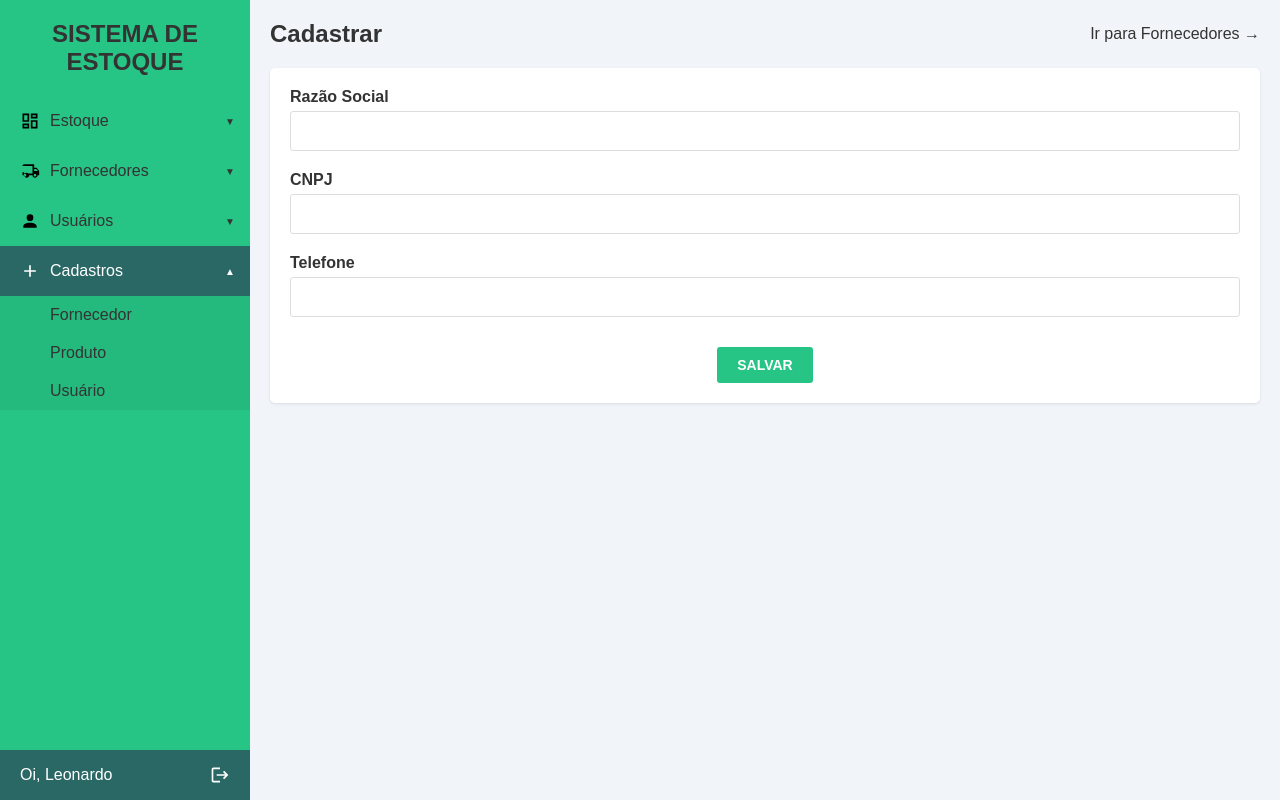
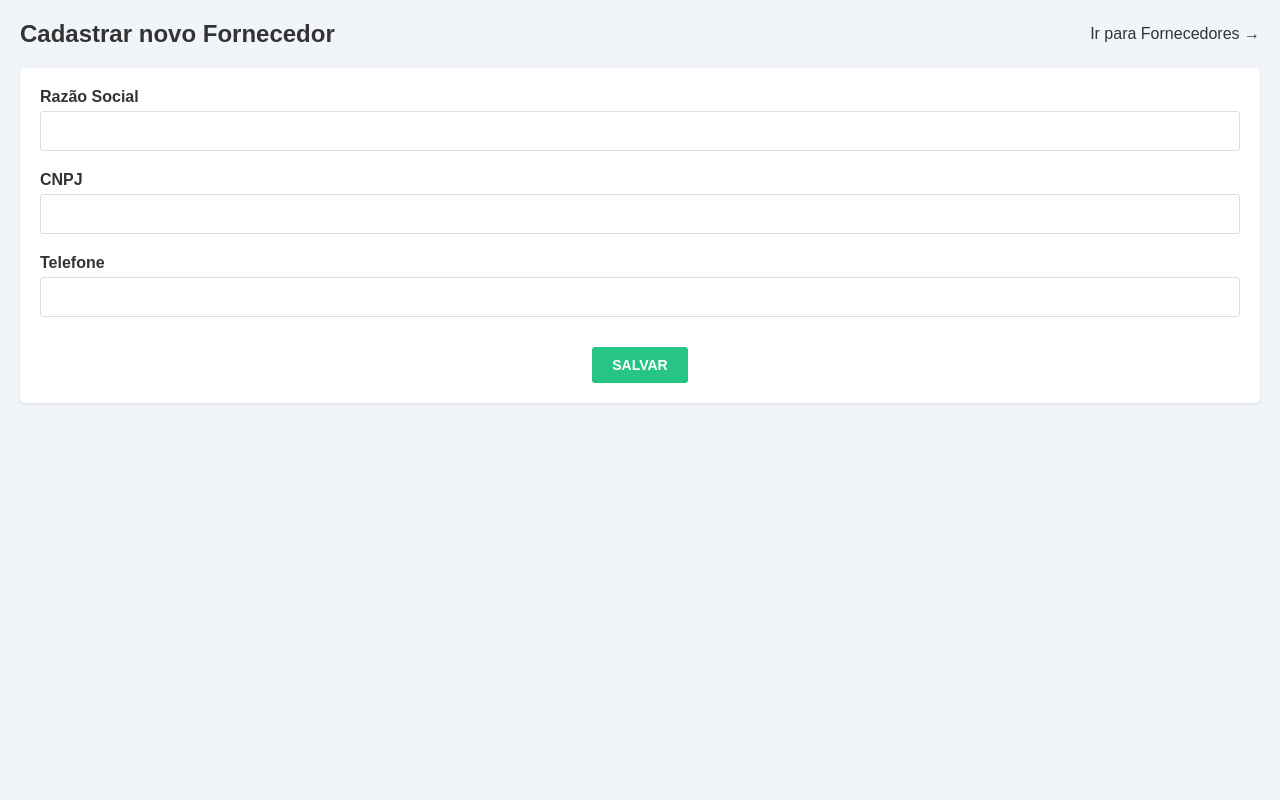
Before and after one commit to WelaineDantas/sistema_mercado, a plain HTML site: page cadastro-fornecedor.html in a window 1280 px wide. Drawn offline with Linux system fonts and the light colour scheme.

```diff
--- a/cadastro.html
+++ b/cadastro-fornecedor.html
@@ -9,46 +9,11 @@
 <script src="script.js"></script>
 <body>
     <div class="container">
-        <div class="sidebar">
-            <div class="sidebar-header">
-                <h2>SISTEMA DE<br>ESTOQUE</h2>
-            </div>
-            <nav class="sidebar-nav">
-                <div class="sidebar-item">
-                    <div class="sidebar-icon icon-estoque"></div>
-                    <span>Estoque</span>
-                    <span class="dropdown-icon">▼</span>
-                </div>
-                <div class="sidebar-item">
-                    <div class="sidebar-icon icon-fornecedores"></div>
-                    <span>Fornecedores</span>
-                    <span class="dropdown-icon">▼</span>
-                </div>
-                <div class="sidebar-item">
-                    <div class="sidebar-icon icon-usuarios"></div>
-                    <span>Usuários</span>
-                    <span class="dropdown-icon">▼</span>
-                </div>
-                <div class="sidebar-item active">
-                    <div class="sidebar-icon icon-cadastro"></div>
-                    <span>Cadastros</span>
-                    <span class="dropdown-icon">▼</span>
-                </div>
-                <div class="sidebar-subnav">
-                    <div class="sidebar-subitem">Fornecedor</div>
-                    <div class="sidebar-subitem">Produto</div>
-                    <div class="sidebar-subitem">Usuário</div>
-                </div>
-            </nav>
-            <div class="sidebar-footer">
-                <div>Oi, Leonardo</div>
-                <div class="logout-icon"></div>
-            </div>
-        </div>
+        <div id="menu-container"></div>
 
         <div class="content">
             <div class="content-header">
-                <h1>Cadastrar</h1>
+                <h1>Cadastrar novo Fornecedor</h1>
                 <a href="fornecedores.html" class="link-back">Ir para Fornecedores →</a>
             </div>
 
```
